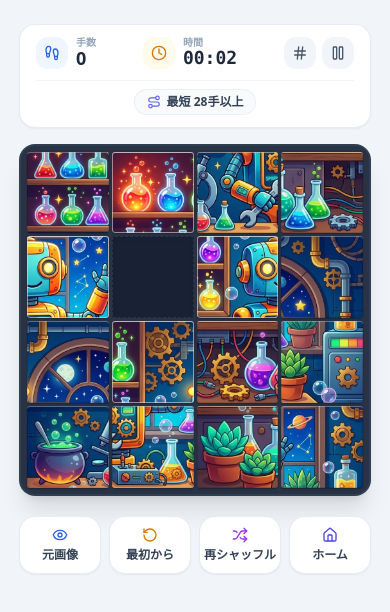
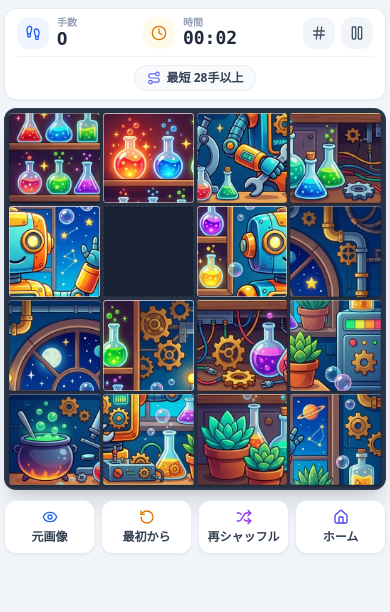
Before and after one commit to Bamboosato/app-slide-puzzle-lab, a React (Vite) app: page / in a window 390 px wide. Both pictures are taken after a click on the button "パズルを開始する". Shown: the top 612 px of the page. Built offline with nearby package versions, Linux system fonts and the light colour scheme.

Commit message:
style: スマホ画面プレイ時のパズル画像余白を最小化し表示領域を拡大

```diff
--- a/src/App.tsx
+++ b/src/App.tsx
@@ -95,7 +95,7 @@ export function App() {
 
   return (
     <div className="min-h-screen bg-slate-100 flex flex-col justify-between overflow-x-hidden">
-      <main className="flex-1 flex flex-col justify-start sm:justify-center py-2 sm:py-4">
+      <main className="flex-1 flex flex-col justify-start sm:justify-center py-1 sm:py-4">
         {screen === 'config' && (
           <PuzzleConfigScreen
             sourceImage={sourceImage}
--- a/src/components/puzzle-play/PuzzleBoard.tsx
+++ b/src/components/puzzle-play/PuzzleBoard.tsx
@@ -28,16 +28,16 @@ export const PuzzleBoard: React.FC<PuzzleBoardProps> = ({
   const totalTiles = gridSize * gridSize;
   const blankId = totalTiles - 1;
 
-  // グリッドギャップ（スマホ実機でも自然に境界がわかる 4px / 3px / 2px の最適比率）
+  // グリッドギャップ（ピース境界の識別性を保ちつつ、スマホでは外枠パディングを最小化してパズル画像を最大化）
   const gapClass =
     gridSize === 3
-      ? 'gap-1 p-2'
+      ? 'gap-1 p-1 sm:p-2'
       : gridSize <= 5
-      ? 'gap-[3px] p-1.5'
-      : 'gap-[2px] p-1.5';
+      ? 'gap-[3px] p-1 sm:p-1.5'
+      : 'gap-[2px] p-0.5 sm:p-1.5';
 
   return (
-    <div className="w-full max-w-md mx-auto aspect-square bg-slate-800/95 rounded-2xl shadow-xl overflow-hidden border-2 border-slate-700/80 touch-none">
+    <div className="w-full max-w-[480px] sm:max-w-md mx-auto aspect-square bg-slate-800/95 rounded-xl sm:rounded-2xl shadow-xl overflow-hidden border border-slate-700/80 sm:border-2 touch-none">
       <div
         className={`w-full h-full grid ${gapClass}`}
         style={{
--- a/src/components/puzzle-play/PuzzleHeader.tsx
+++ b/src/components/puzzle-play/PuzzleHeader.tsx
@@ -30,7 +30,7 @@ export const PuzzleHeader: React.FC<PuzzleHeaderProps> = ({
   };
 
   return (
-    <div className="bg-white px-4 py-3 rounded-2xl shadow-sm border border-slate-200/80 mb-4 w-full max-w-md mx-auto flex flex-col gap-2.5">
+    <div className="bg-white px-3 sm:px-4 py-2 sm:py-3 rounded-xl sm:rounded-2xl shadow-sm border border-slate-200/80 mb-2 sm:mb-4 w-full max-w-[480px] sm:max-w-md mx-auto flex flex-col gap-1.5 sm:gap-2.5">
       <div className="flex items-center justify-between">
         {/* 手数 */}
         <div className="flex items-center gap-2">
--- a/src/components/puzzle-play/PuzzlePlayScreen.tsx
+++ b/src/components/puzzle-play/PuzzlePlayScreen.tsx
@@ -279,7 +279,7 @@ export const PuzzlePlayScreen: React.FC<PuzzlePlayScreenProps> = ({
   };
 
   return (
-    <div className="max-w-xl mx-auto px-4 py-4 sm:py-6 flex flex-col items-center">
+    <div className="w-full max-w-xl mx-auto px-1 sm:px-4 py-1 sm:py-6 flex flex-col items-center">
       {/* ヘッダー情報（手数、タイマー、ポーズ、番号トグル、最短手数） */}
       <PuzzleHeader
         moves={moves}
@@ -293,7 +293,7 @@ export const PuzzlePlayScreen: React.FC<PuzzlePlayScreenProps> = ({
       />
 
       {/* パズル盤面 */}
-      <div className="w-full flex justify-center mb-5">
+      <div className="w-full flex justify-center mb-2.5 sm:mb-5">
         <PuzzleBoard
           board={board}
           gridSize={settings.gridSize}
@@ -307,11 +307,11 @@ export const PuzzlePlayScreen: React.FC<PuzzlePlayScreenProps> = ({
       </div>
 
       {/* 操作バー */}
-      <div className="grid grid-cols-4 gap-2 w-full max-w-md mb-6">
+      <div className="grid grid-cols-4 gap-1.5 sm:gap-2 w-full max-w-[480px] sm:max-w-md mb-4 sm:mb-6">
         <Tooltip text="完成見本画像を拡大表示します" position="top" className="w-full">
           <button
             onClick={handleOpenOriginalModal}
-            className="w-full flex flex-col items-center justify-center py-2.5 px-1 bg-white hover:bg-slate-50 text-slate-700 rounded-2xl shadow-sm border border-slate-200/80 transition-all active:scale-95 text-xs font-bold"
+            className="w-full flex flex-col items-center justify-center py-2 sm:py-2.5 px-1 bg-white hover:bg-slate-50 text-slate-700 rounded-xl sm:rounded-2xl shadow-sm border border-slate-200/80 transition-all active:scale-95 text-xs font-bold"
           >
             <Eye className="w-4 h-4 mb-1 text-blue-600" />
             <span>元画像</span>
@@ -321,7 +321,7 @@ export const PuzzlePlayScreen: React.FC<PuzzlePlayScreenProps> = ({
         <Tooltip text="現在のパズルを初期配置からやり直します" position="top" className="w-full">
           <button
             onClick={handleRestartClick}
-            className="w-full flex flex-col items-center justify-center py-2.5 px-1 bg-white hover:bg-slate-50 text-slate-700 rounded-2xl shadow-sm border border-slate-200/80 transition-all active:scale-95 text-xs font-bold"
+            className="w-full flex flex-col items-center justify-center py-2 sm:py-2.5 px-1 bg-white hover:bg-slate-50 text-slate-700 rounded-xl sm:rounded-2xl shadow-sm border border-slate-200/80 transition-all active:scale-95 text-xs font-bold"
           >
             <RotateCcw className="w-4 h-4 mb-1 text-amber-600" />
             <span>最初から</span>
@@ -331,7 +331,7 @@ export const PuzzlePlayScreen: React.FC<PuzzlePlayScreenProps> = ({
         <Tooltip text="別の配置に新しく混ぜ直します" position="top" className="w-full">
           <button
             onClick={handleReshuffleClick}
-            className="w-full flex flex-col items-center justify-center py-2.5 px-1 bg-white hover:bg-slate-50 text-slate-700 rounded-2xl shadow-sm border border-slate-200/80 transition-all active:scale-95 text-xs font-bold"
+            className="w-full flex flex-col items-center justify-center py-2 sm:py-2.5 px-1 bg-white hover:bg-slate-50 text-slate-700 rounded-xl sm:rounded-2xl shadow-sm border border-slate-200/80 transition-all active:scale-95 text-xs font-bold"
           >
             <Shuffle className="w-4 h-4 mb-1 text-purple-600" />
             <span>再シャッフル</span>
@@ -341,7 +341,7 @@ export const PuzzlePlayScreen: React.FC<PuzzlePlayScreenProps> = ({
         <Tooltip text="ホーム画面（設定・画像変更）に戻ります" position="top" className="w-full">
           <button
             onClick={handleBackToConfigClick}
-            className="w-full flex flex-col items-center justify-center py-2.5 px-1 bg-white hover:bg-slate-50 text-slate-700 rounded-2xl shadow-sm border border-slate-200/80 transition-all active:scale-95 text-xs font-bold"
+            className="w-full flex flex-col items-center justify-center py-2 sm:py-2.5 px-1 bg-white hover:bg-slate-50 text-slate-700 rounded-xl sm:rounded-2xl shadow-sm border border-slate-200/80 transition-all active:scale-95 text-xs font-bold"
           >
             <Home className="w-4 h-4 mb-1 text-indigo-600" />
             <span>ホーム</span>
```
